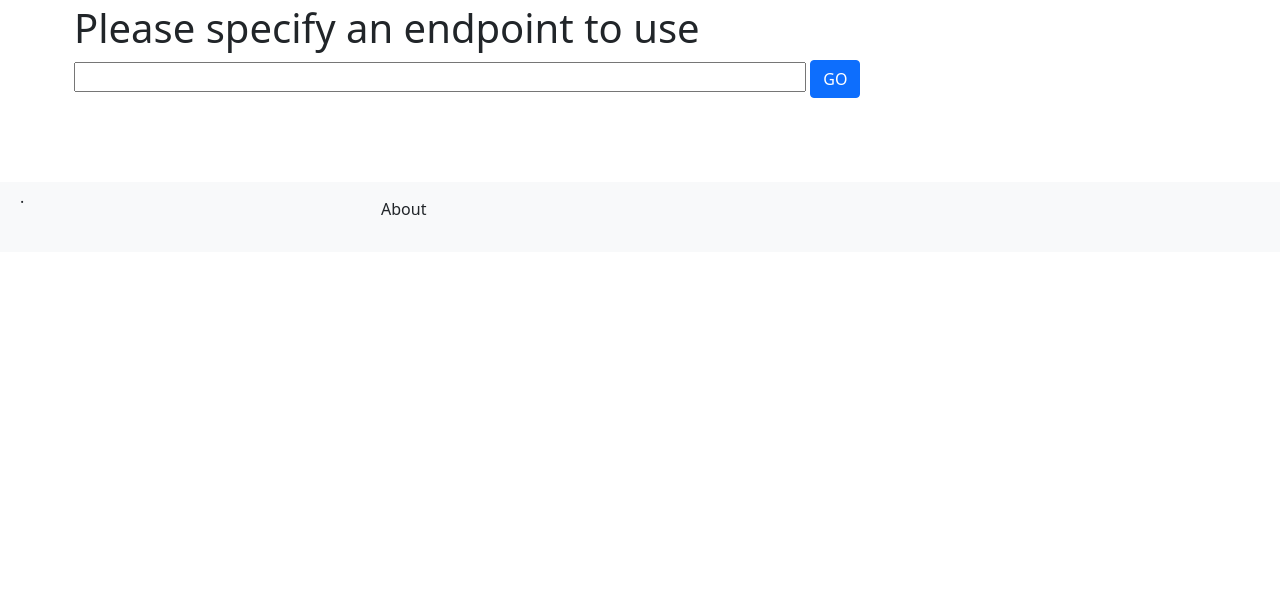
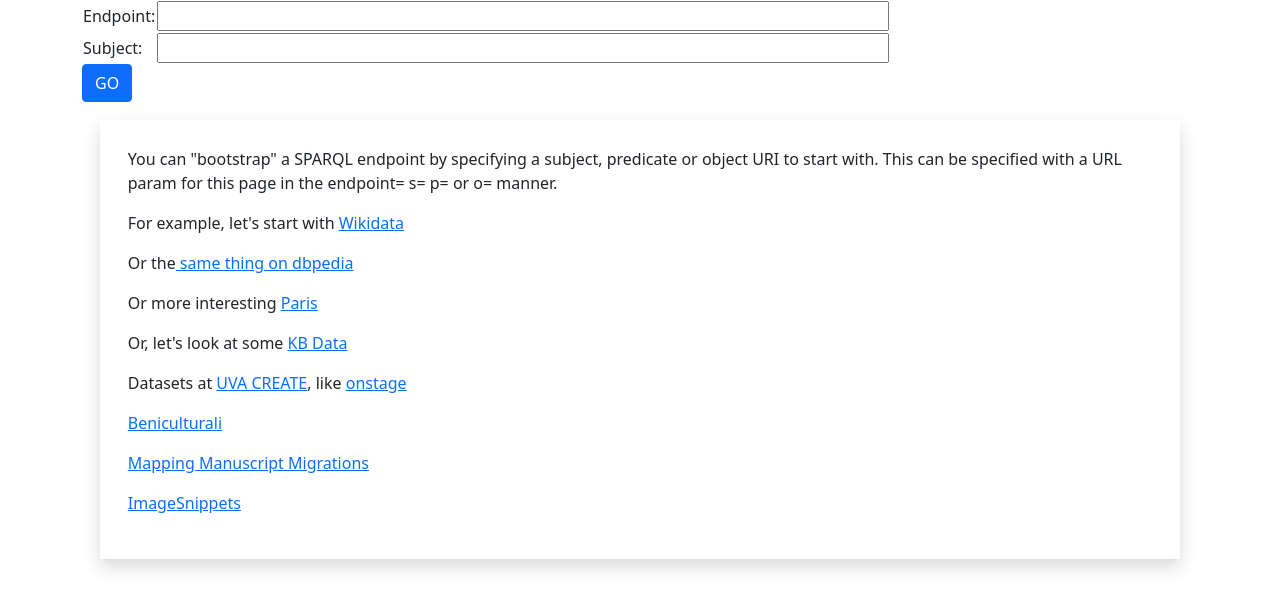
Before and after one commit to epoz/shmarql, a FastAPI app: page /shmarql in a window 1280 px wide. Shown: the part 76-686 px from the top of the page. Run offline with FastAPI, Linux system fonts and the light colour scheme.

Commit message:
Further finetuning

```diff
--- a/src/app/main.py
+++ b/src/app/main.py
@@ -19,6 +19,7 @@ from .config import (
     SERVICE_DESCRIPTION,
     QUERY_DEFAULT_LIMIT,
     PREFIXES_FILEPATH,
+    DEFAULT_PREFIXES,
     ENDPOINT,
 )
 import httpx
@@ -50,21 +51,7 @@ GRAPH = ConjunctiveGraph(store="Oxigraph")
 logging.debug(f"Opening store from {STORE_PATH}")
 GRAPH.open(STORE_PATH)
 
-PREFIXES = {
-    "http://www.w3.org/1999/02/22-rdf-syntax-ns#": "rdf:",
-    "http://www.w3.org/2000/01/rdf-schema#": "rdfs:",
-    "http://www.w3.org/2002/07/owl#": "owl:",
-    "http://schema.org/": "schema:",
-    "http://www.wikidata.org/entity/": "wd:",
-    "http://www.wikidata.org/entity/statement/": "wds:",
-    "http://wikiba.se/ontology#": "wikibase:",
-    "http://www.wikidata.org/prop/direct/": "wdt:",
-    "http://www.w3.org/2004/02/skos/core#": "skos:",
-    "http://purl.org/dc/terms/": "dct:",
-    "http://dbpedia.org/resource/": "dbr:",
-}
-
-
+PREFIXES = DEFAULT_PREFIXES
 try:
     if PREFIXES_FILEPATH:
         PREFIXES = json.load(open(PREFIXES_FILEPATH))
@@ -182,7 +169,12 @@ async def schmarql(
     if fmt == "json":
         return JSONResponse(results)
 
-    if "results" in results:
+    if "exception" in results:
+        return templates.TemplateResponse(
+            "error.html", {"request": request, "results": results}
+        )
+
+    if "results" in results and "bindings" in results["results"]:
         for row in results["results"]["bindings"]:
             if s != "?s":
                 row["s"] = {"type": "uri", "value": s.strip("<>")}
@@ -212,7 +204,9 @@ async def schmarql(
             "IGNORE_FIELDS": [
                 "http://www.w3.org/2000/01/rdf-schema#label",
                 "http://www.w3.org/1999/02/22-rdf-syntax-ns#type",
+                "http://schema.org/name",
             ],
+            "TITLE_PREDICATES": ["rdfs:label", "schema:name", "skos:preflabel"],
             "obj": obj,
         },
     )
--- a/src/app/rdfer.py
+++ b/src/app/rdfer.py
@@ -1,11 +1,11 @@
 import json, logging
-from .config import PREFIXES_FILEPATH
+from .config import PREFIXES_FILEPATH, DEFAULT_PREFIXES
 
 try:
     if PREFIXES_FILEPATH:
         PREFIXES = json.load(open(PREFIXES_FILEPATH))
     else:
-        PREFIXES = {}
+        PREFIXES = DEFAULT_PREFIXES
 except:
     logging.exception(f"Problem binding PREFIXES from {PREFIXES_FILEPATH}")
 
--- a/src/templates/base.html
+++ b/src/templates/base.html
@@ -52,20 +52,5 @@
 
     {% block content %}{% endblock %}
 
-    <footer class="p-2 bg-light">
-      <div class="container-fluid">
-        <div class="row">
-          <div class="col-sm-3">
-            &middot;
-          </div>
-
-          <div class="col-sm-6">
-            <ul>
-                <li style="list-style-type: none"><a style="margin: 0" class="btn" href="/doc/about">About</a></li>
-            </ul>
-          </div>
-        </div>
-      </div>
-    </footer>
   </body>
 </html>
--- a/src/templates/choose_endpoint.html
+++ b/src/templates/choose_endpoint.html
@@ -2,11 +2,34 @@
 
 {% block content %}
 
-<div class="container p-1" style="margin-bottom: 10vh">
-<h1>Please specify an endpoint to use</h1>
+<div class="container" style="margin-bottom: 10vh;">
 
-<input type="text" id="endpoint" style="width: 80ch">
+<table>
+<tbody>
+<tr>
+    <td>Endpoint: </td><td><input type="text" id="endpoint" style="width: 80ch"></td>
+    </tr>
+<tr>
+    <td>Subject:</td><td><input type="text" id="subject" style="width: 80ch" title="(You can leave out the &lt; and &gt; they are added automatically)"></td>
+</tr>
+</tbody></table>
 <a id="go" href="#" class="btn btn-large btn-primary">GO</a>
+
+    <div style="padding: 3ch; margin: 2ch" class="shadow">
+    <p>You can "bootstrap" a SPARQL endpoint by specifying a subject, predicate or object URI to start with.
+        This can be specified with a URL param for this page in the endpoint= s= p= or o= manner.</p>
+        <p>For example, let's start with <a href="/shmarql/?e=https://query.wikidata.org/sparql&s=%3Chttp://www.wikidata.org/entity/Q185372%3E">Wikidata</a></p>
+        <p>Or the<a href="/shmarql/?e=https://dbpedia.org/sparql&s=%3Chttp://dbpedia.org/resource/Girl_With_a_Pearl_Earring%3E"> same thing on dbpedia </a></p>
+        <p>Or more interesting <a href="/shmarql/?e=https://dbpedia.org/sparql&s=%3Chttp://dbpedia.org/resource/Paris%3E">Paris</a></p>
+        <p>Or, let's look at some <a href="?e=https://data.bibliotheken.nl/sparql&s=%3Chttp://data.bibliotheken.nl/id/nbt/p192741446%3E">KB Data</a>
+        <p>Datasets at <a href="?e=https://data.create.humanities.uva.nl/sparql&p=%3Fp&o=<https%3A//data.create.humanities.uva.nl/id/datasets/>">UVA CREATE</a>, like <a href="?e=https://data.create.humanities.uva.nl/sparql&p=%3Fp&s=<https://data.create.humanities.uva.nl/id/onstage/>">onstage</a></p>
+        <p><a href="?e=https://dati.cultura.gov.it/sparql&s=%3Chttps://w3id.org/arco/resource/ArchaeologicalProperty/0600003054%3E">Beniculturali</a></p>
+        <p><a href="?e=https://ldf.fi/mmm/sparql&s=%3Chttp://ldf.fi/mmm/manifestation_singleton/bibale_10000%3E">Mapping Manuscript Migrations</a></p>
+        <p><a href="?e=https://imagesnippets.com/sparql/images&p=%3Fp&s=<https%3A//imagesnippets.com/imgtag/images/info%40margaretwarren.us/P1030103.JPG>">ImageSnippets</a></p>
+
+    </div>
+
+
 
 </div>
 
@@ -15,7 +38,12 @@ go = document.getElementById("go")
 go.addEventListener("click", (event) => {
     endpoint = document.getElementById("endpoint")
     if(endpoint.value) {
-        document.location = '/shmarql/?endpoint=' + encodeURIComponent(endpoint.value)
+        subject = document.getElementById("subject")
+        let url = '/shmarql/?e=' + encodeURIComponent(endpoint.value)
+        if(subject.value) {
+            url = url + '&s=%3C' + encodeURIComponent(subject.value) + "%3E"
+        }
+        document.location = url
     }
 })
 
```
Also changed, not shown: src/app/config.py (+15 -0 lines), src/templates/detail.html (+11 -2 lines), src/templates/error.html (added, +18 -0 lines).
